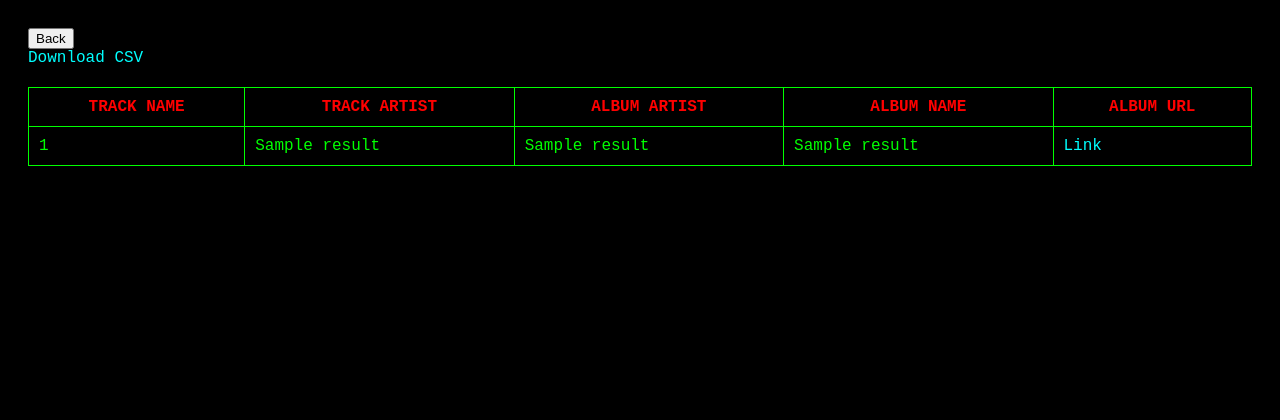
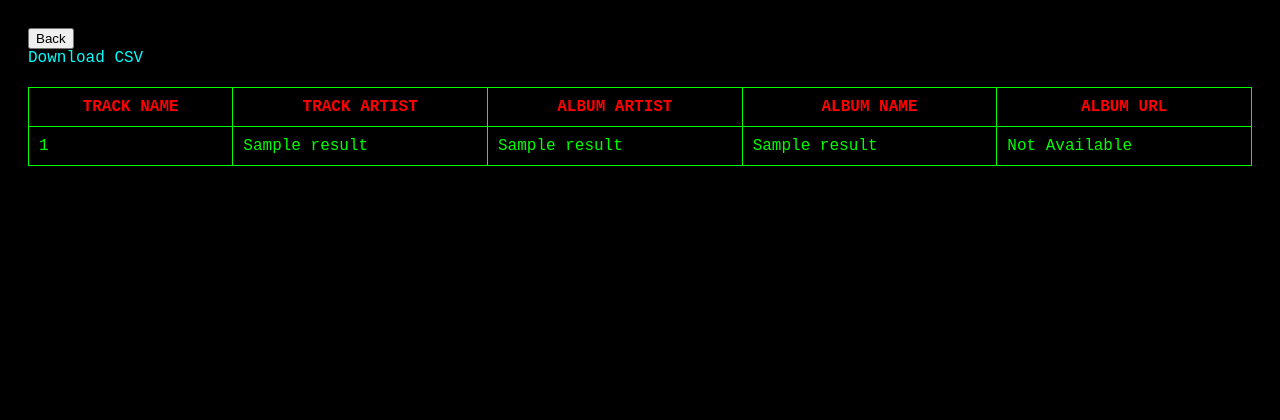
Before and after one commit to solaasan/Touhou-Music-Database, a Flask app: template site/templates/results.html in a window 1280 px wide. Shown: the top 420 px of the page. Run offline with Flask 3, Linux system fonts and the light colour scheme; the template is opened without the code that fills it: most values are stand-ins (such as "Sample title", 1, 10 or a date in 2020).

Commit message:
fixing bug with N/A album links not being checked
should fix things up but testing in production

```diff
--- a/site/app.py
+++ b/site/app.py
@@ -99,7 +99,7 @@ def search2():
                 )
             )
             fetched_results = results.fetchall()
-            flask_session['fetched_results'] = [list(r) for r in fetched_results]
+            flask_session['fetched_results'] = [[r if i!=4 else 'Not Available' for i, r in enumerate(row)]  for row in fetched_results]
         return render_template('results.html', results=fetched_results)
     else:
         with Session() as session:
--- a/site/templates/results.html
+++ b/site/templates/results.html
@@ -23,7 +23,7 @@
     <td>{{ result[1] }}</td>
     <td>{{ result[2] }}</td>
     <td>{{ result[3] }}</td>
-    <td><a href="{{ result[4] }}">Link</a></td>
+    <td>{% if result[4] %}<a href="{{ result[4] }}">Link</a>{% else %}Not Available{% endif %}</td>
   </tr>
   {% endfor %}
 </table>
```
